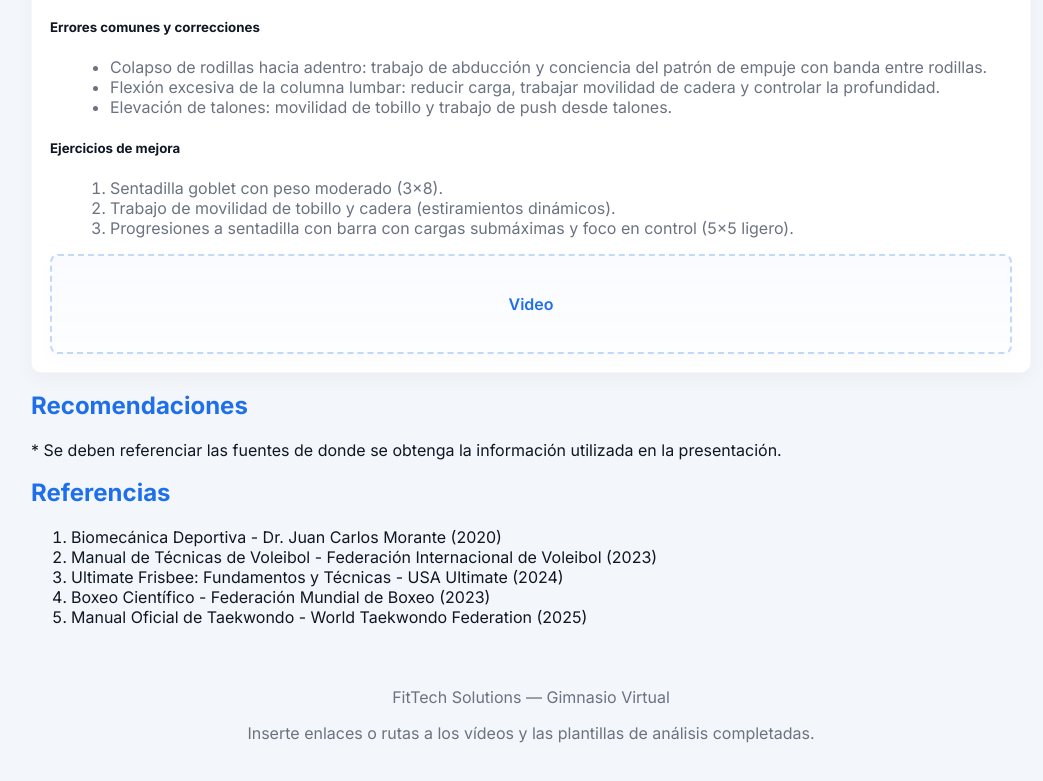
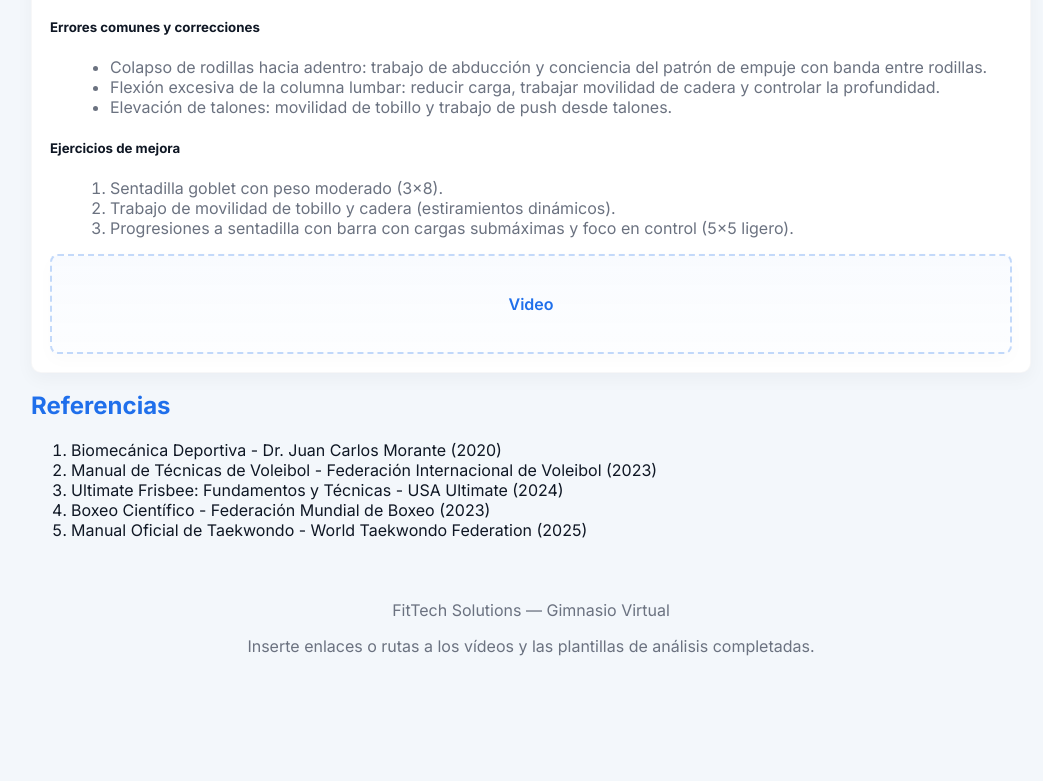
Before and after one commit to Joseph531JD/Gimnasio-Virtual, a plain HTML site: page index.html in a window 1280 px wide. Shown: the part 3836-4617 px from the top of the page, without its empty margins (109-1152 px from the left). After the commit the page ends 4580 px from the top, so only its background shows below. Drawn offline with Linux system fonts and the light colour scheme.

Commit message:
Eliminar sección Recomendaciones

```diff
--- a/index.html
+++ b/index.html
@@ -227,10 +227,7 @@
       <!-- Removed global video instructions, templates and examples as requested. -->
       <!-- Expanded technical info is included inside each gesture section below. -->
 
-      <section id="recomendaciones">
-        <h2>Recomendaciones</h2>
-        <p>* Se deben referenciar las fuentes de donde se obtenga la información utilizada en la presentación.</p>
-      </section>
+      <!-- Sección de recomendaciones eliminada por petición del usuario -->
 
       <section id="referencias">
         <h2>Referencias</h2>
```
Also changed, not shown: 1 other file.
